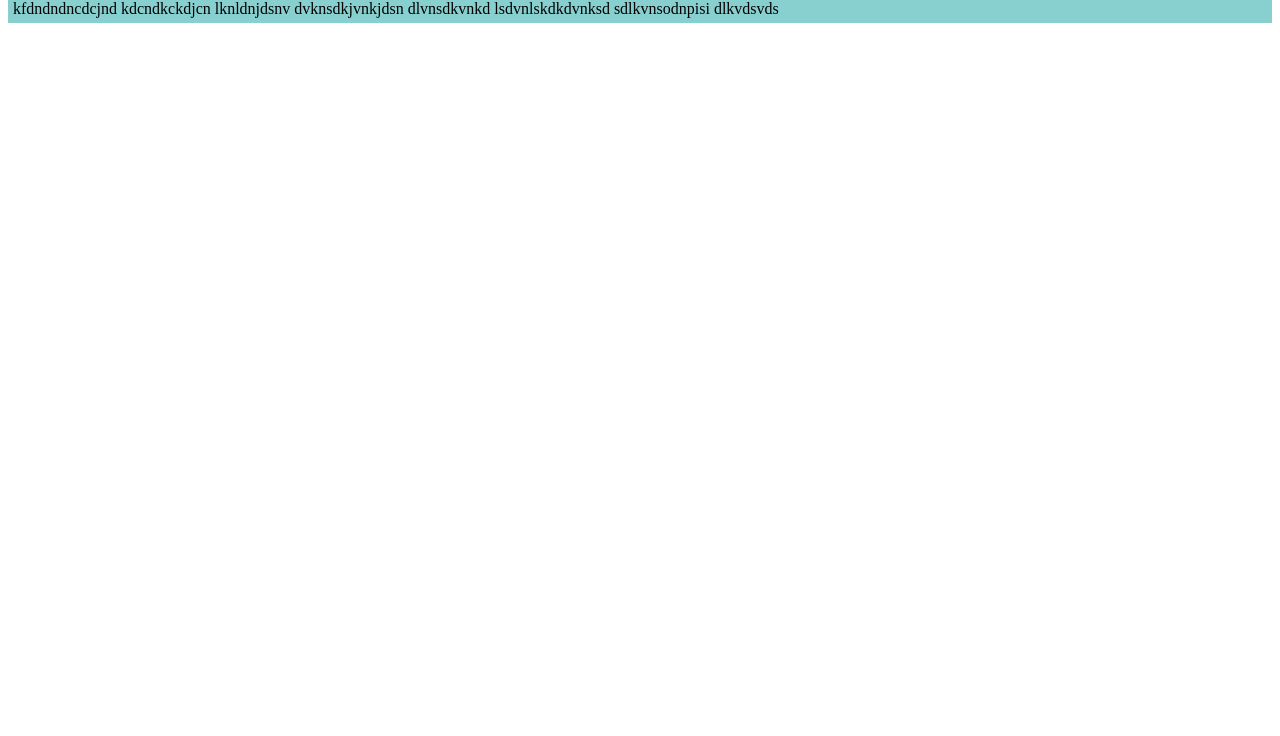
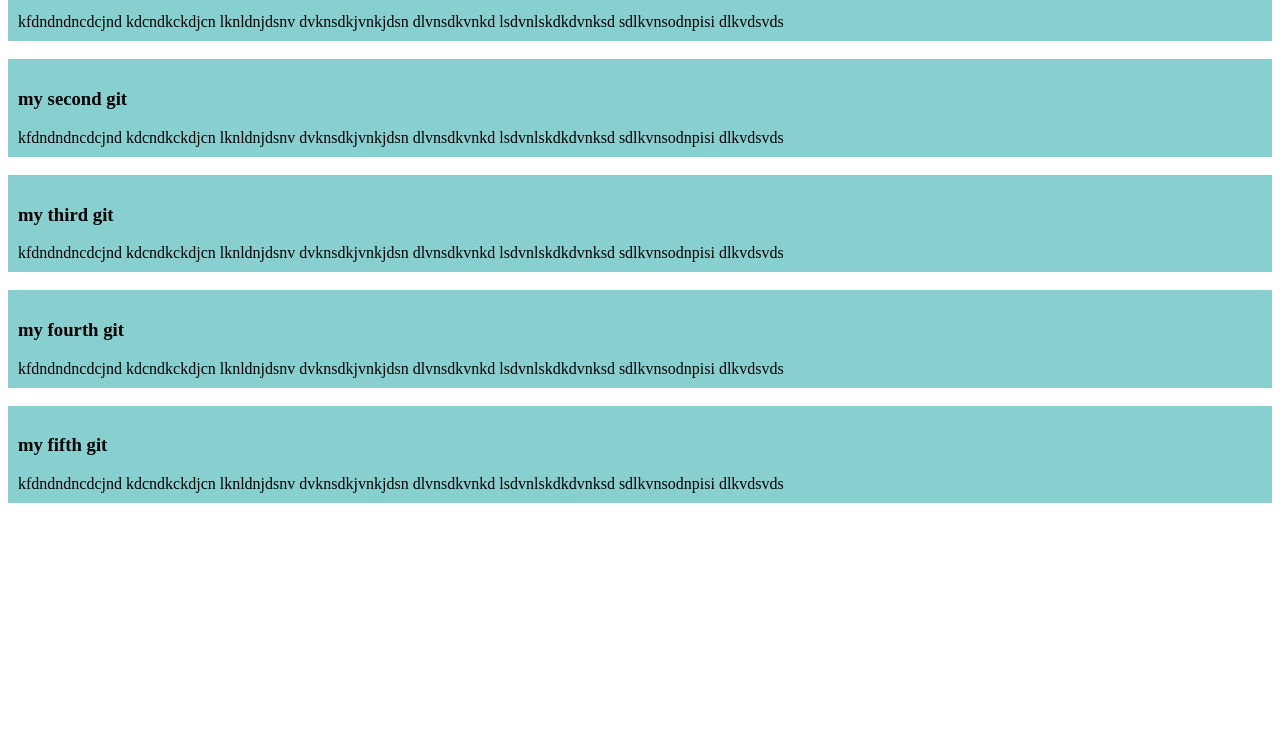
Before and after one commit to sonmoy/my-simple-website, a plain HTML site: page index.html in a window 1280 px wide. Shown: the part 64-800 px from the top of the page. Drawn offline with Linux system fonts and the light colour scheme.

Commit message:
added my second and third commit

```diff
--- a/index.html
+++ b/index.html
@@ -7,8 +7,21 @@
     <link rel="stylesheet" href="styles/blog.css">
 </head>
 <body>
-    <h3>my first git </h3>
+
     <div>
+        <h3>my first git </h3>
+        kfdndndncdcjnd
+        kdcndkckdjcn
+        lknldnjdsnv
+        dvknsdkjvnkjdsn
+        dlvnsdkvnkd
+        lsdvnlskdkdvnksd
+        sdlkvnsodnpisi
+        dlkvdsvds
+
+    </div> <br>
+    <div>
+        <h3>my second git </h3>
         kfdndndncdcjnd
         kdcndkckdjcn
         lknldnjdsnv
@@ -19,6 +32,44 @@
         dlkvdsvds
 
     </div>
+    <br>
+    <div>
+        <h3>my third git </h3>
+        kfdndndncdcjnd
+        kdcndkckdjcn
+        lknldnjdsnv
+        dvknsdkjvnkjdsn
+        dlvnsdkvnkd
+        lsdvnlskdkdvnksd
+        sdlkvnsodnpisi
+        dlkvdsvds
+
+    </div> <br>
+    <div>
+        <h3>my fourth git </h3>
+        kfdndndncdcjnd
+        kdcndkckdjcn
+        lknldnjdsnv
+        dvknsdkjvnkjdsn
+        dlvnsdkvnkd
+        lsdvnlskdkdvnksd
+        sdlkvnsodnpisi
+        dlkvdsvds
+
+    </div> <br>
+    <div>
+        <h3>my fifth git </h3>
+        kfdndndncdcjnd
+        kdcndkckdjcn
+        lknldnjdsnv
+        dvknsdkjvnkjdsn
+        dlvnsdkvnkd
+        lsdvnlskdkdvnksd
+        sdlkvnsodnpisi
+        dlkvdsvds
+
+    </div> <br>
+
 
 </body>
 </html>
--- a/styles/blog.css
+++ b/styles/blog.css
@@ -1,4 +1,4 @@
 div{
     background-color: rgb(136, 208, 208);
-    padding: 5px;
+    padding: 10px;
 }
```
